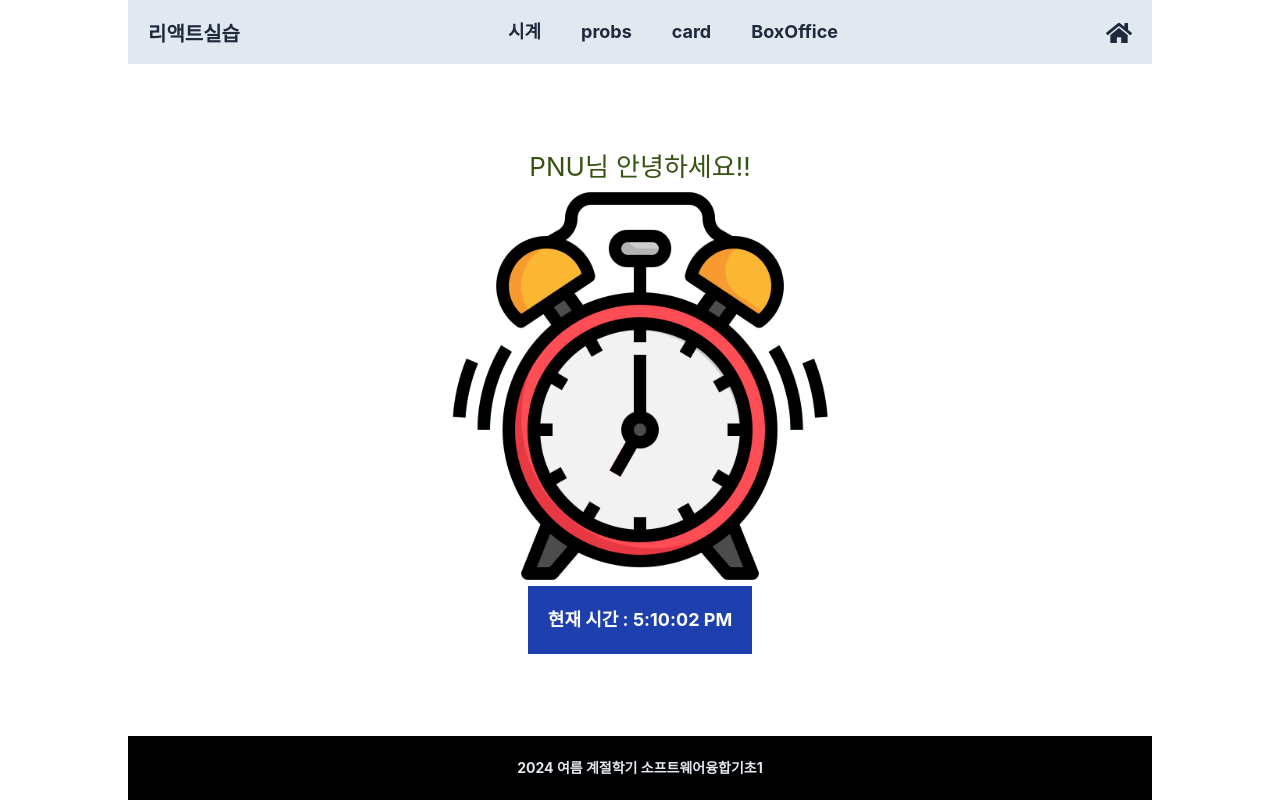
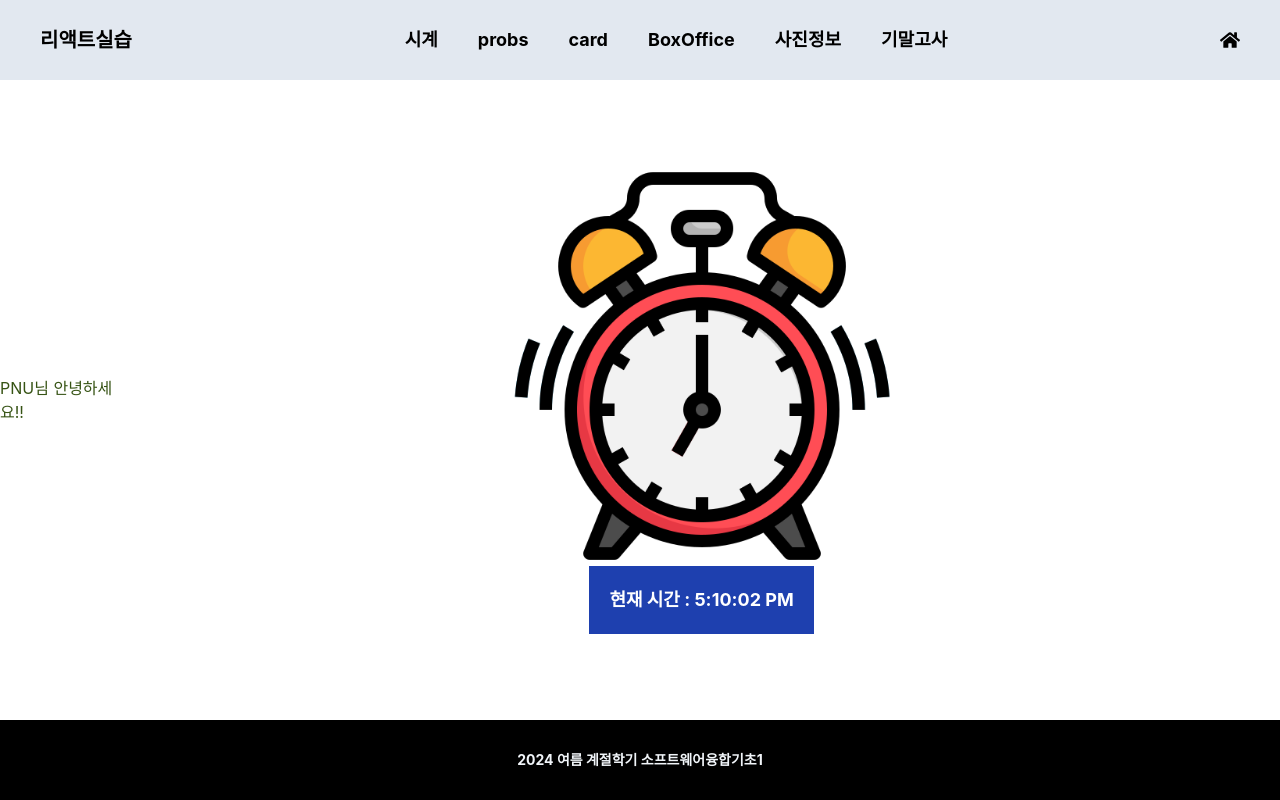
Before and after one commit to pnumin/pnuweb2024_react, a React (Create React App) app: page / in a window 1280 px wide. Built offline with nearby package versions, Linux system fonts and the light colour scheme.

Commit message:
app수정

```diff
--- a/src/App.js
+++ b/src/App.js
@@ -4,21 +4,19 @@ import { FaHome } from "react-icons/fa";
 // 라우팅
 import { BrowserRouter, Routes, Route, Link } from 'react-router-dom';
 
-import Hello from './01/Hello' ;
+import Hello from './01/Hello';
 import MyDiv from './02/MyDiv';
 import CardMain from './03/CardMain';
 import BoxOffice from './04/BoxOffice';
+import GalMain from './05/GalMain';
+import Final from './test/Final';
 
 function App() {
   return (
     <BrowserRouter>
-    <div className="App-header">
-    <main className='flex flex-col justify-center items-center
-                      w-full md:w-4/5
-                      h-full'>
-      <header className='w-full h-16 bg-slate-200
-                         flex justify-between
-                         p-5 text-slate-800'>
+      <div className="flex flex-col w-full max-w-screen-xl h-screen mx-auto overscroll-y-auto">
+        <header className='flex justify-between items-center
+                          text-xl font-bold h-20 p-10 bg-slate-200'>
           <h1 className='text-xl font-bold'>리액트실습</h1>
           <ul className='text-lg font-bold
                        flex justify-center items-center'>
@@ -42,29 +40,38 @@ function App() {
                         '>
               <Link to='/box'>BoxOffice</Link>
             </li>
-
+            <li className='px-5 rounded-sm
+                         hover:text-blue-700 hover:cursor-pointer
+                        '>
+              <Link to='/gal'>사진정보</Link>
+            </li>
+            <li className='px-5 rounded-sm
+                         hover:text-blue-700 hover:cursor-pointer
+                        '>
+              <Link to='/final'>기말고사</Link>
+            </li>
           </ul>
           <div>
             <Link to='/'><FaHome /></Link>
           </div>
         </header>
-      <div className="w-full grow
-                    flex flex-col justify-center items-center">
+        <main className='grow w-full flex justify-center items-center overflow-y-auto '>
           <Routes>
             <Route path='/' element={<Hello />} />
             <Route path='/probs' element={<MyDiv />} />
             <Route path='/card' element={<CardMain />} />
             <Route path='/box' element={<BoxOffice />} />
+            <Route path='/gal' element={<GalMain />} />
+            <Route path='/final' element={<Final />} />
           </Routes>
-      </div>
-      <footer className='w-full h-16
-                          flex justify-center items-center
-                         bg-black text-slate-200'>
+
+        </main>
+        <footer className='flex justify-center items-center
+                        h-20 bg-black text-slate-100'>
           <p className='text-sm font-bold'>
             2024 여름 계절학기 소프트웨어융합기초1
           </p>
         </footer>
-    </main>
       </div>
     </BrowserRouter>
   );
```
Lines whose indentation alone changed are shown as unchanged.
